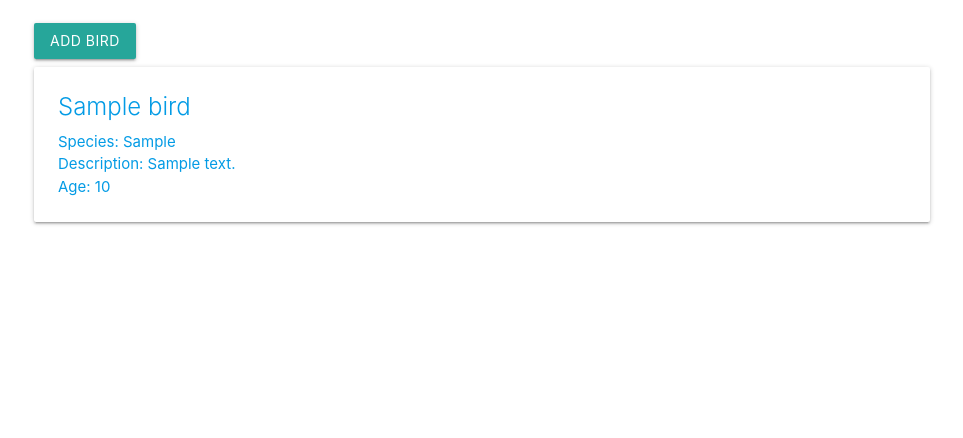
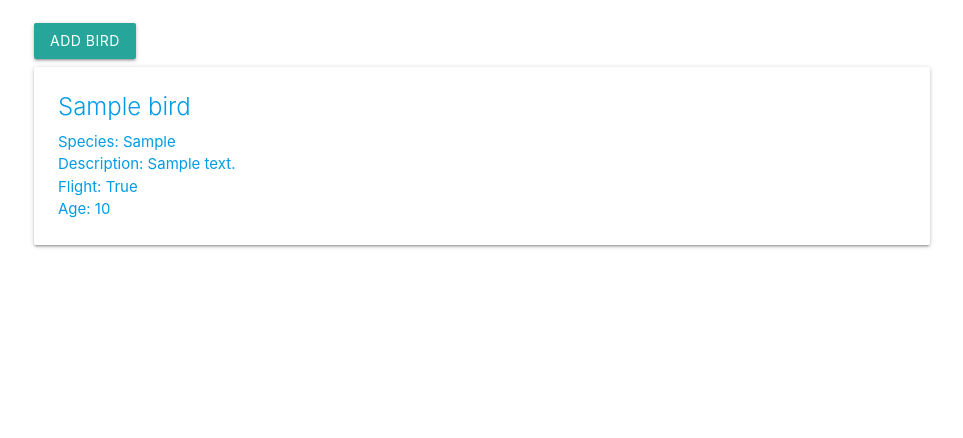
Before and after one commit to DustinAnthonyCoffman/Birds, a Django app: page /birds/ in a window 1280 px wide. Shown: the part 177-615 px from the top of the page, without its empty margins (158-1121 px from the left). Run offline with Django 3.2, Linux system fonts and the light colour scheme; tables that the repository leaves empty hold one stand-in row (values such as "Sample post"); some web fonts are replaced.

Commit message:
added flight field

```diff
--- a/main_app/templates/birds/detail.html
+++ b/main_app/templates/birds/detail.html
@@ -11,6 +11,7 @@
         <span class="card-title">{{ bird.name }}</span>
         <p>Species: {{ bird.species }}</p>
         <p>Description: {{ bird.description }}</p>
+        <p>Flight: {{ bird.flight }}</p>
         {% if bird.age > 0 %}
           <p>Age: {{ bird.age }}</p>
         {% else %}
--- a/main_app/templates/birds/index.html
+++ b/main_app/templates/birds/index.html
@@ -10,6 +10,7 @@
         <span class="card-title">{{ bird.name }}</span>
         <p>Species: {{ bird.species }}</p>
         <p>Description: {{ bird.description }}</p>
+        <p>Flight: {{ bird.flight }}</p>
         {% if bird.age > 0 %}
         <p>Age: {{ bird.age }}</p>
         {% else %}
--- a/main_app/views.py
+++ b/main_app/views.py
@@ -15,7 +15,7 @@ import boto3
 
 class BirdCreate(CreateView):
     model = Bird
-    fields = ['name', 'species', 'description', 'age']
+    fields = ['name', 'species', 'description', 'age', 'flight']
 
 class BirdUpdate(UpdateView):
     model = Bird
```
